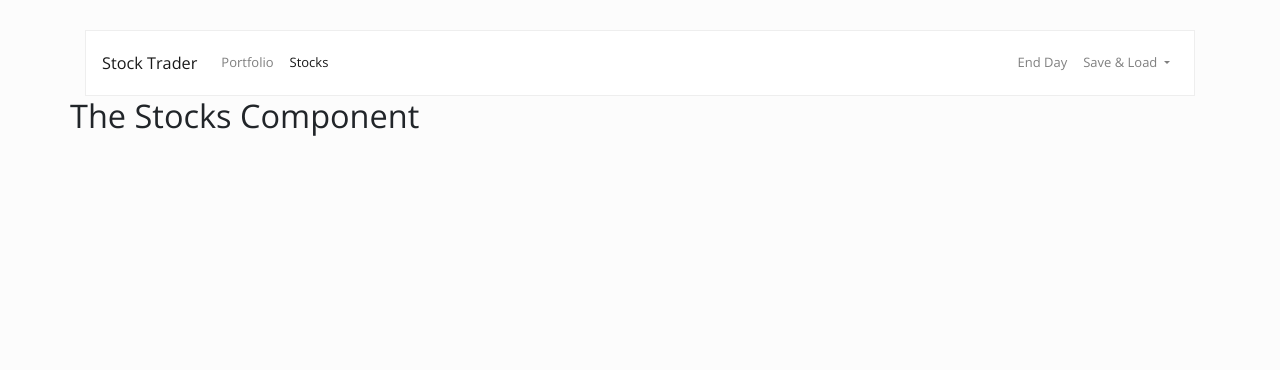
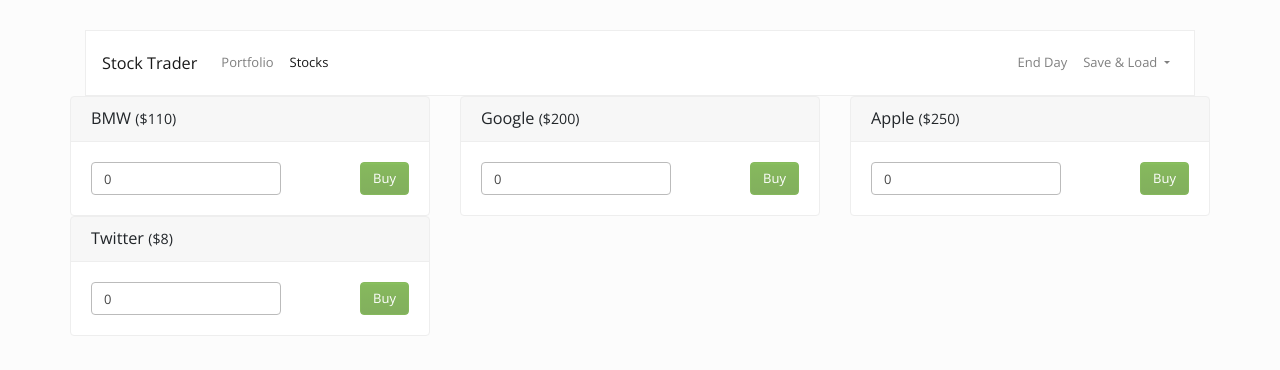
Before and after one commit to duboiss/TheStockTrader, a Vue app: page /stocks in a window 1280 px wide. Shown: the top 370 px of the page. Built offline with nearby package versions, Linux system fonts and the light colour scheme.

Commit message:
Stocks page with fake data

```diff
--- a/src/components/stocks/Stock.vue
+++ b/src/components/stocks/Stock.vue
@@ -1,3 +1,46 @@
 <template>
-	<h1>The Stocks - Stock Component</h1>
+    <div class="col-sm-6 col-md-4">
+        <div class="card">
+            <h5 class="card-header">{{ stock.name}} <small>(${{ stock.price }})</small></h5>
+            <div class="card-body">
+                <div class="float-left">
+                    <input
+                            type="number"
+                            class="form-control"
+                            placeholder="Quantity"
+                            v-model.number="quantity"
+                    >
+                </div>
+                <div class="float-right">
+                    <button
+                            class="btn btn-success"
+                            @click="buyStock"
+                            :disabled="quantity <= 0 || !Number.isInteger(quantity)"
+                    >Buy
+                    </button>
+                </div>
+            </div>
+        </div>
+    </div>
 </template>
+
+<script>
+    export default {
+        props: ['stock'],
+        data() {
+            return {
+                quantity: 0
+            }
+        },
+        methods: {
+            buyStock() {
+                const order = {
+                    stockId: this.stock.id,
+                    stockPrice: this.stock.price,
+                    quantity: this.quantity
+                };
+                this.quantity = 0;
+            }
+        }
+    }
+</script>
--- a/src/components/stocks/Stocks.vue
+++ b/src/components/stocks/Stocks.vue
@@ -1,3 +1,25 @@
 <template>
-	<h1>The Stocks Component</h1>
+    <div class="row">
+        <app-stock v-for="stock in stocks" :stock="stock"></app-stock>
+    </div>
 </template>
+
+<script>
+    import Stock from './Stock';
+
+    export default {
+        data() {
+            return {
+                stocks: [
+                    {id: 1, name: 'BMW', price: 110},
+                    {id: 2, name: 'Google', price: 200},
+                    {id: 3, name: 'Apple', price: 250},
+                    {id: 4, name: 'Twitter', price: 8},
+                ]
+            }
+        },
+        components: {
+            appStock: Stock
+        }
+    }
+</script>
```
